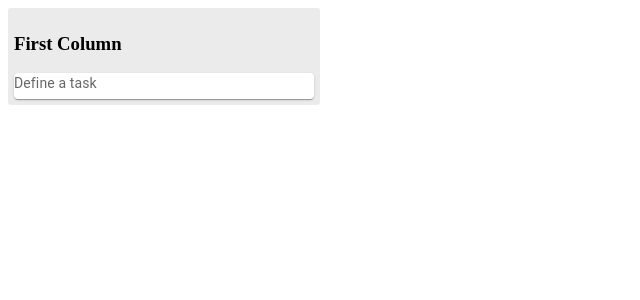
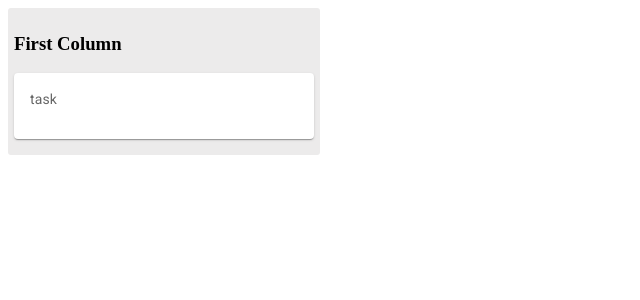
Before and after one commit to AlirezaEiji191379/ASD_Project_FrontEnd, a React (Create React App) app: page / in a window 1280 px wide. Shown: the top 300 px of the page, without its empty margins (0-640 px from the left). Built offline with nearby package versions, Linux system fonts and the light colour scheme.

Commit message:
Show tasks of a single column

```diff
--- a/package.json
+++ b/package.json
@@ -5,6 +5,7 @@
   "dependencies": {
     "@emotion/react": "^11.10.6",
     "@emotion/styled": "^11.10.6",
+    "@fontsource/roboto": "^4.5.8",
     "@mui/icons-material": "^5.11.11",
     "@mui/material": "^5.11.11",
     "@testing-library/jest-dom": "^5.16.5",
--- a/public/index.html
+++ b/public/index.html
@@ -3,6 +3,8 @@
   <head>
     <meta charset="utf-8" />
     <link rel="icon" href="%PUBLIC_URL%/favicon.ico" />
+    <link rel="stylesheet" href="https://fonts.googleapis.com/css?family=Roboto:300,400,500,700&display=swap"/>
+    <link rel="stylesheet" href="https://fonts.googleapis.com/icon?family=Material+Icons"/>
     <meta name="viewport" content="width=device-width, initial-scale=1" />
     <meta name="theme-color" content="#000000" />
     <meta
--- a/src/_components/Column.js
+++ b/src/_components/Column.js
@@ -1,17 +1,17 @@
 import React from "react";
 import Task from "./Task";
 
-const Column = ({title}) => {
+const Column = ({title, tasks}) => {
     return(
-        <div style= {styles.container}>
+        <div style= {styles.ColumnContainer}>
         <h3>{title}</h3>
-        <Task />
+        {tasks.map(task => <Task text={task.text} />)}
         </div>
     )
 }
 
 const styles = {
-    container: {
+    ColumnContainer: {
         backgroundColor: "#ECEBEB",
         borderRadius: 3,
         width: 300,
--- a/src/_components/Task.js
+++ b/src/_components/Task.js
@@ -1,31 +1,23 @@
 import React from "react";
 import Card from '@mui/material/Card';
+import CardContent from '@mui/material/CardContent';
 import Typography from '@mui/material/Typography';
 
-const Task = () => {
+const Task = ({text}) => {
     return(
-        <Card sx={{ minWidth: 275 }}>
-        {/* <CardContent> */}
-          <Typography sx={{ fontSize: 14 }} color="text.secondary" gutterBottom>
-            Define a task
-          </Typography>
-          {/* <Typography variant="h5" component="div">
-            be{bull}nev{bull}o{bull}lent
-          </Typography> */}
-          {/* <Typography sx={{ mb: 1.5 }} color="text.secondary">
-            adjective
-          </Typography>
-          <Typography variant="body2">
-            well meaning and kindly.
-            <br />
-            {'"a benevolent smile"'}
-          </Typography> */}
-        {/* </CardContent> */}
-        {/* <CardActions>
-          <Button size="small">Learn More</Button>
-        </CardActions> */}
+        <Card style={styles.taskContainer}>
+          <CardContent>
+            <Typography sx={{ fontSize: 14 }} color="text.secondary" gutterBottom>
+              {text}
+            </Typography>
+        </CardContent>
       </Card>
     )
 }
 
+const styles = {
+  taskContainer: {
+    marginBottom: 10
+  }
+}
 export default Task;
```
Also changed, not shown: 1 other file (tests, documents, lock files or other folders).
